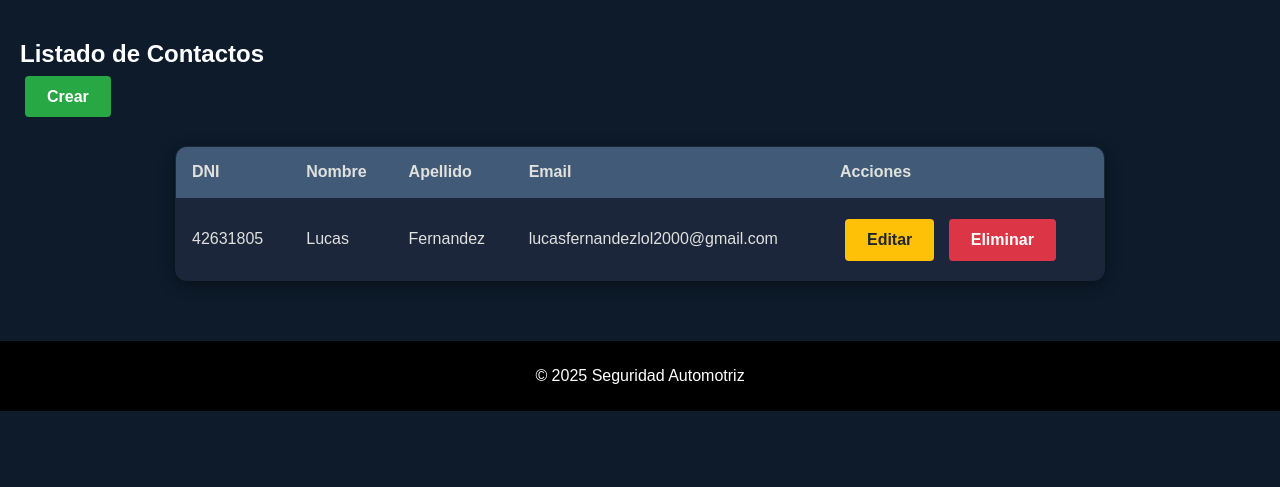
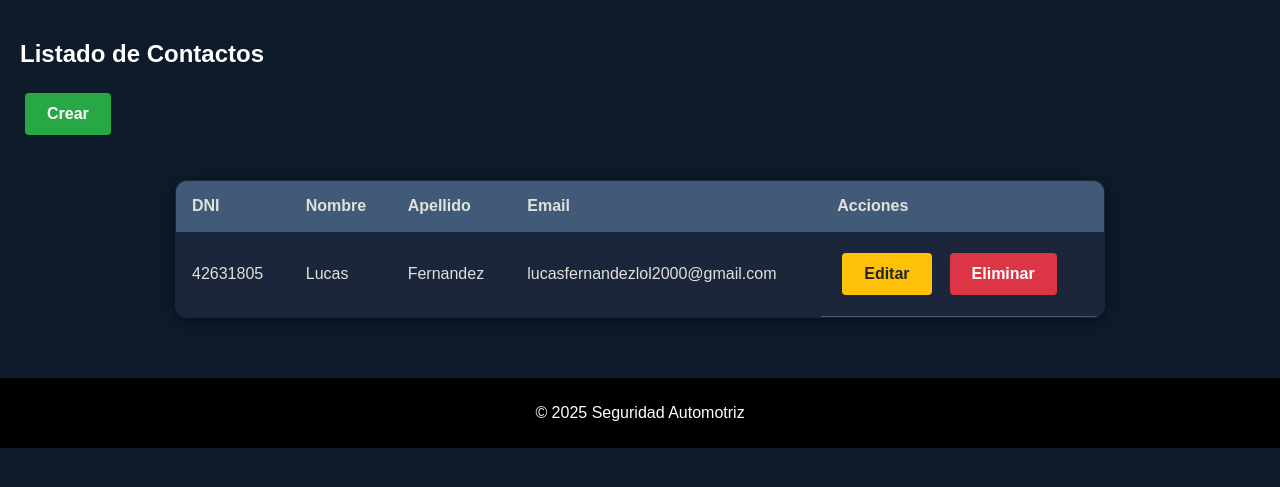
Before and after one commit to LuFernandez-dev/Proyecto-UIOTEC-2025, a Django app: page /contactos/ in a window 1280 px wide. Shown: the part 103-590 px from the top of the page. Run offline with Django 5.2, Linux system fonts and the light colour scheme; data comes from the database, SQL or seed files in the repository.

Commit message:
estilos.css

```diff
--- a/bloqueoSDCC/App/static/App/estilos.css
+++ b/bloqueoSDCC/App/static/App/estilos.css
@@ -41,107 +58,60 @@ nav a:hover {
     color: #A9BCD0;
 }
 
-main {
-    padding: 20px;
-}
-
-footer {
-    background-color: black;
-    color: white;
-    text-align: center;
-    padding: 10px;
-}
-/*Estilo de la pagina*/
-
-/*Botones crear, editar, eliminar y cancelar*/
-/* Botón de Crear*/
-.btn-crear {
-    background-color: #28a745;
-    color: white;
+/* =======================
+   Buttons
+   ======================= */
+.btn-crear, .btn-actualizar, .btn-eliminar, .btn-cancelar {
     padding: 10px 20px;
     border: 2px solid transparent;
     border-radius: 4px;
     font-weight: bold;
     margin: 5px;
+    text-decoration: none;
+    display: inline-block;
     transition: border-color 0.2s, background 0.2s;
-    text-decoration: none;
-}
-.btn-crear:hover, .btn-crear:focus {
-    border-color: #218838;
-    background-color: #218838;
-    text-decoration: none;
 }
 
-/*Botón de Editar*/
+.btn-crear {
+    background-color: #28a745;
+    color: white;
+}
+.btn-crear:hover {
+    background-color: #218838;
+    border-color: #218838;
+}
+
 .btn-actualizar {
     background-color: #ffc107;
     color: #212529;
-    padding: 10px 20px;
-    border: 2px solid transparent;
-    border-radius: 4px;
-    font-weight: bold;
-    margin: 5px;
-    transition: border-color 0.2s, background 0.2s;
-    text-decoration: none;
 }
-.btn-actualizar:hover, .btn-actualizar:focus {
+.btn-actualizar:hover {
+    background-color: #b38600;
     border-color: #b38600;
-    background-color: #b38600;
-    text-decoration: none;
 }
 
-/*Botón de Eliminar*/
 .btn-eliminar {
     background-color: #dc3545;
     color: white;
-    padding: 10px 20px;
-    border: 2px solid transparent;
-    border-radius: 4px;
-    font-weight: bold;
-    margin: 5px;
-    transition: border-color 0.2s, background 0.2s;
-    text-decoration: none;
 }
-.btn-eliminar:hover, .btn-eliminar:focus {
+.btn-eliminar:hover {
+    background-color: #a71d2a;
     border-color: #a71d2a;
-    background-color: #a71d2a;
-    text-decoration: none;
 }
 
-/*Botón de Cancelar*/
 .btn-cancelar {
     background-color: #6c757d;
     color: white;
-    padding: 10px 20px;
-    border: 2px solid transparent;
-    border-radius: 4px;
-    font-weight: bold;
-    margin: 5px;
-    transition: border-color 0.2s, background 0.2s;
-    text-decoration: none;
 }
-.btn-cancelar:hover, .btn-cancelar:focus {
+.btn-cancelar:hover {
+    background-color: #565e64;
     border-color: #565e64;
-    background-color: #565e64;
-    text-decoration: none;
 }
-/*Botones crear, editar, eliminar y cancelar*/
 
-/*Para que los datos hagan salto de linea*/
-.tabla-instalaciones td:nth-child(7) {
-    max-width: 300px;      /* Ajusta el ancho máximo según prefieras */
-    word-break: break-word;
-    white-space: pre-line; /* Mantiene saltos de línea si los hay */
-    overflow-wrap: break-word;
-}
-/*Para que los datos hagan salto de linea*/
-
-/* Estilos para la tabla*/
-.tabla-contactos,
-.tabla-instalaciones,
-.tabla-tecnico,
-.tabla-ventas,
-.tabla-versionproducto {
+/* =======================
+   Tables
+   ======================= */
+.tabla-contactos, .tabla-instalaciones, .tabla-tecnico, .tabla-ventas, .tabla-versionproducto {
     width: 75%;
     margin: 40px auto;
     border-collapse: collapse;
@@ -152,11 +122,11 @@ footer {
     border: 1px solid #415A77;
 }
 
-.tabla-tecnico th, .tabla-tecnico td,
-.tabla-versionproducto th, .tabla-versionproducto td,
 .tabla-contactos th, .tabla-contactos td,
 .tabla-instalaciones th, .tabla-instalaciones td,
-.tabla-ventas th, .tabla-ventas td {
+.tabla-tecnico th, .tabla-tecnico td,
+.tabla-ventas th, .tabla-ventas td,
+.tabla-versionproducto th, .tabla-versionproducto td {
     padding: 16px;
     text-align: left;
     border-bottom: 1px solid #415A77;
@@ -164,104 +134,55 @@ footer {
     background-color: rgba(29, 38, 59, 0.95);
 }
 
-.tabla-tecnico th,
-.tabla-versionproducto th,
 .tabla-contactos th,
 .tabla-instalaciones th,
-.tabla-ventas th {
+.tabla-tecnico th,
+.tabla-ventas th,
+.tabla-versionproducto th {
     background-color: #415A77;
     font-weight: bold;
 }
 
-.tabla-contactos th:last-child,
-.tabla-instalaciones th:last-child,
-.tabla-tecnico th:last-child,
-.tabla-versionproducto th:last-child,
-.tabla-ventas th:last-child,
+/* Ajuste para acciones */
 .tabla-contactos td:last-child,
 .tabla-instalaciones td:last-child,
 .tabla-tecnico td:last-child,
-.tabla-versionproducto td:last-child,
-.tabla-ventas td:last-child {
-text-align: left;
-padding-left: 16px;
+.tabla-ventas td:last-child,
+.tabla-versionproducto td:last-child {
+    white-space: nowrap;
+    text-align: left;
+    min-width: 160px;
 }
 
-.tabla-versionproducto .btn-actualizar,
-.tabla-versionproducto .btn-eliminar,
-.tabla-tecnico .btn-actualizar,
-.tabla-tecnico .btn-eliminar,
-.tabla-ventas .btn-actualizar,
-.tabla-ventas .btn-eliminar,
-.tabla-contactos .btn-actualizar,
-.tabla-contactos .btn-eliminar,
-.tabla-instalaciones .btn-actualizar,
-.tabla-instalaciones .btn-eliminar {
-    margin-right: 5px;
-    margin-bottom: 3px;
-    display: inline-block;
-}
-/* Estilos para la tabla*/
-/*estilos de la galeria de imagenes*/
-.galeria-funciona {
-    display: grid;
-    grid-template-columns: repeat(2, 1fr);
-    gap: 25px;
-    justify-items: center;
-    margin-top: 40px;
-    padding: 0 20px;
+/* Agrupación horizontal de botones */
+.acciones-tabla,
+.tabla-contactos td:last-child,
+.tabla-instalaciones td:last-child,
+.tabla-tecnico td:last-child,
+.tabla-ventas td:last-child,
+.tabla-versionproducto td:last-child {
+    display: flex;
+    flex-wrap: nowrap;
+    gap: 8px;
+    align-items: center;
 }
 
-.galeria-funciona figure {
-    width: 100%;
-    max-width: 360px;
-    background-color: #1B263B;
-    border-radius: 12px;
-    box-shadow: 0 4px 16px rgba(0, 0, 0, 0.5);
-    overflow: hidden;
-    margin: 0;
-    text-align: center;
+/* Notas con salto de línea */
+.tabla-instalaciones td:nth-child(7) {
+    max-width: 300px;
+    word-break: break-word;
+    white-space: pre-line;
+    overflow-wrap: break-word;
 }
 
-.galeria-funciona img {
-    width: 100%;
-    height: 240px;
-    object-fit: cover;
-    display: block;
-    transition: transform 0.2s ease-in-out;
-}
-
-.galeria-funciona img:hover {
-    transform: scale(1.02);
-}
-
-.galeria-funciona figcaption {
-    color: #A9BCD0;
-    font-size: 15px;
-    padding: 12px 10px;
-    line-height: 1.4;
-}
-
-@media (max-width: 768px) {
-    .galeria-funciona {
-        grid-template-columns: 1fr;
-    }
-
-    .galeria-funciona figure {
-        max-width: 90%;
-    }
-
-    .galeria-funciona img {
-        height: auto;
-        object-fit: contain;
-    }
-}
-
+/* =======================
+   Formulario alineado
+   ======================= */
 .formulario-alineado {
     max-width: 500px;
     margin: 40px auto;
     background: #1B263B;
-    padding: 30px 30px 20px 30px;
+    padding: 30px;
     border-radius: 12px;
     box-shadow: 0 4px 16px rgba(0,0,0,0.4);
 }
```
Also changed, not shown: other parts of bloqueoSDCC/App/static/App/estilos.css (+128 -2 lines).
